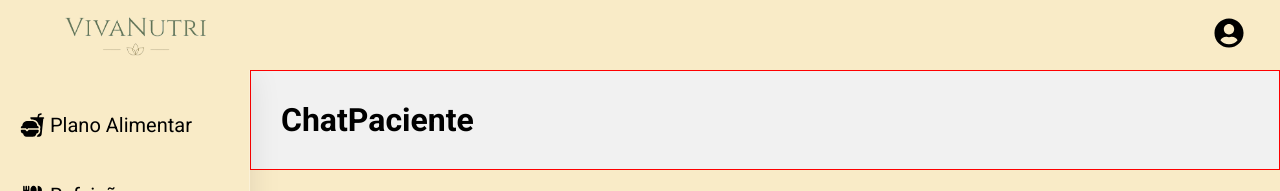
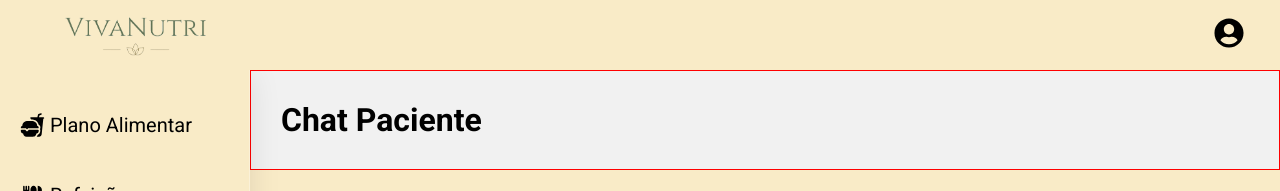
Before and after one commit to Raquel212/VivaNutri, a React (Vite) app: page /chatPaciente in a window 1280 px wide. Shown: the top 191 px of the page. Built offline with nearby package versions, Linux system fonts and the light colour scheme.

Commit message:
Atualização

```diff
--- a/src/pages/Paciente/ChatPaciente/ChatPaciente.jsx
+++ b/src/pages/Paciente/ChatPaciente/ChatPaciente.jsx
@@ -100,7 +100,7 @@ function ChatPaciente() {
       </nav>
 
       <main>
-        <h1>ChatPaciente</h1>
+        <h1>Chat Paciente</h1>
       </main>
 
       <footer>
```
